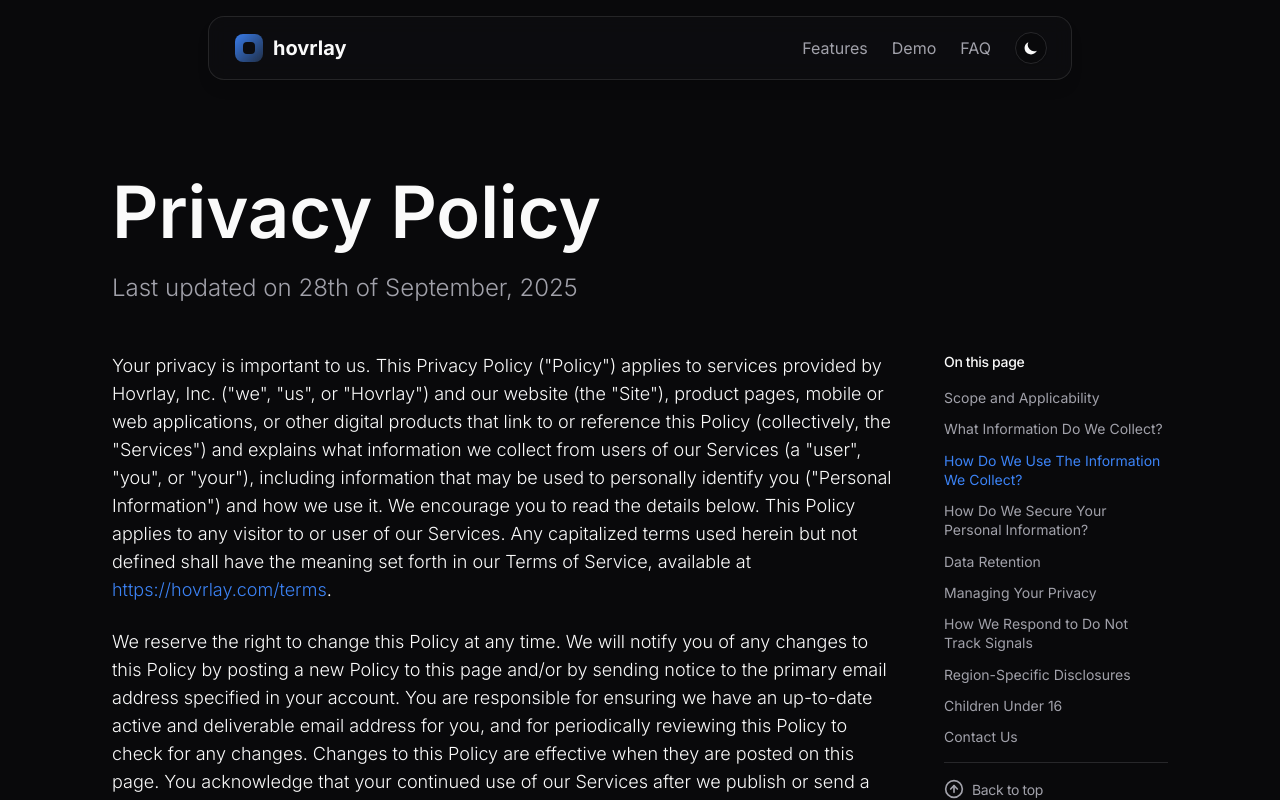
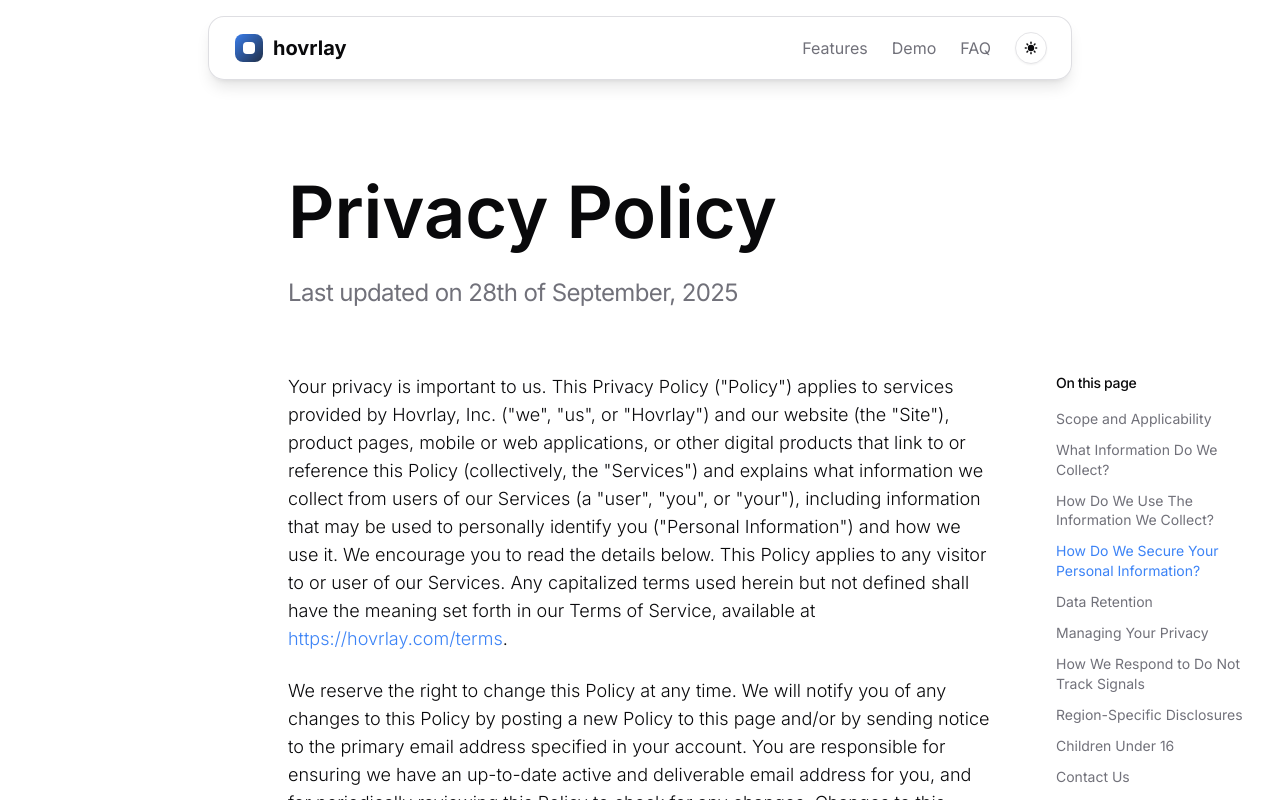
Before and after one commit to hovrlay/hovrlay-website, a React (Vite) app: page /privacy-policy in a window 1280 px wide. Shown: the top 800 px of the page. Built offline with nearby package versions, Linux system fonts and the light colour scheme; the HTML template or start-up script is replaced by a standard one.

Commit message:
Fixed CSS of privacy policy and TOS

```diff
--- a/index.html
+++ b/index.html
@@ -1,5 +1,5 @@
 <!doctype html>
-<html lang="en" class="dark">
+<html lang="en">
   <head>
     <meta charset="UTF-8" />
     <meta name="viewport" content="width=device-width, initial-scale=1.0" />
--- a/src/pages/PrivacyPolicy.tsx
+++ b/src/pages/PrivacyPolicy.tsx
@@ -58,17 +58,16 @@ const PrivacyPolicy = () => {
   }, []);
 
   return (
-    <div className="max-w-6xl mx-auto px-4 sm:px-6 md:px-8 lg:px-12 py-8 sm:py-10 md:py-12 mt-16 sm:mt-20 md:mt-24 lg:mt-32 lg:mr-16">
-      <div className="text-left mb-8 sm:mb-10 md:mb-12">
-        <h1 className="text-3xl sm:text-4xl md:text-5xl lg:text-7xl font-semibold text-foreground mb-4 sm:mb-6">Privacy Policy</h1>
-        <p className="text-lg md:text-2xl font-light text-muted-foreground">
-          Last updated on 28th of September, 2025
-        </p>
-      </div>
+    <div className="relative mx-auto flex max-w-7xl flex-col px-5 md:px-8 py-8 sm:py-10 md:py-12 mt-16 sm:mt-20 md:mt-24 lg:mt-32">
+      <article className="ml-auto grid max-w-5xl grow grid-cols-1 gap-10 md:gap-16 lg:grid-cols-[auto_12rem] xl:pl-16">
+        <header className="flex flex-col gap-1">
+          <h1 className="text-3xl sm:text-4xl md:text-5xl lg:text-7xl font-semibold text-foreground mb-4 sm:mb-6">Privacy Policy</h1>
+          <div className="flex flex-col gap-1 text-lg leading-snug tracking-tight text-muted-foreground lg:text-2xl lg:leading-snug">
+            <p>Last updated on 28th of September, 2025</p>
+          </div>
+        </header>
 
-      <div className="grid grid-cols-1 lg:grid-cols-4 gap-8">
-        {/* Main Content */}
-        <div className="lg:col-span-3">
+        <div className="col-start-1">
 
           <div className="mb-8 sm:mb-10 md:mb-12">
             <p className="text-medium md:text-lg text-foreground mb-4 sm:mb-6 leading-relaxed font-light">
@@ -98,7 +97,6 @@ const PrivacyPolicy = () => {
             </p>
           </div>
 
-      <div className="max-w-none">
         <section id="what-information-do-we-collect" className="mb-6 sm:mb-8 md:mb-10">
           <h2 className="text-2xl md:text-3xl font-semibold text-foreground mb-3 sm:mb-4 md:mb-6">What Information Do We Collect?</h2>
 
@@ -317,11 +315,10 @@ const PrivacyPolicy = () => {
             </a>
           </p>
         </section>
-          </div>
         </div>
 
         {/* Table of Contents - Hidden on mobile, visible on lg+ */}
-        <aside className="lg:col-span-1 hidden lg:block lg:ml-4">
+        <aside className="hidden lg:block">
           <nav className="sticky top-32 space-y-4" aria-label="On this page">
             <h2 className="text-sm font-medium tracking-tight text-foreground">On this page</h2>
             <ol className="flex flex-col gap-y-3">
@@ -456,7 +453,7 @@ const PrivacyPolicy = () => {
             </button>
           </nav>
         </aside>
-      </div>
+      </article>
     </div>
   );
 };
--- a/src/pages/TermsOfService.tsx
+++ b/src/pages/TermsOfService.tsx
@@ -60,17 +60,16 @@ const TermsOfService = () => {
   }, []);
 
   return (
-    <div className="max-w-6xl mx-auto px-4 sm:px-6 md:px-8 lg:px-12 py-8 sm:py-10 md:py-12 mt-16 sm:mt-20 md:mt-24 lg:mt-32 lg:mr-16">
-      <div className="text-left mb-8 sm:mb-10 md:mb-12">
-        <h1 className="text-3xl sm:text-4xl md:text-5xl lg:text-7xl font-semibold text-foreground mb-4 sm:mb-6">Terms of Service</h1>
-        <p className="text-lg md:text-2xl font-light text-muted-foreground">
-          Last updated on 28th of September, 2025
-        </p>
-      </div>
+    <div className="relative mx-auto flex max-w-7xl flex-col px-5 md:px-8 py-8 sm:py-10 md:py-12 mt-16 sm:mt-20 md:mt-24 lg:mt-32">
+      <article className="ml-auto grid max-w-5xl grow grid-cols-1 gap-10 md:gap-16 lg:grid-cols-[auto_12rem] xl:pl-16">
+        <header className="flex flex-col gap-1">
+          <h1 className="text-3xl sm:text-4xl md:text-5xl lg:text-7xl font-semibold text-foreground mb-4 sm:mb-6">Terms of Service</h1>
+          <div className="flex flex-col gap-1 text-lg leading-snug tracking-tight text-muted-foreground lg:text-2xl lg:leading-snug">
+            <p>Last updated on 28th of September, 2025</p>
+          </div>
+        </header>
 
-      <div className="grid grid-cols-1 lg:grid-cols-4 gap-8">
-        {/* Main Content */}
-        <div className="lg:col-span-3">
+        <div className="col-start-1">
           <div className="mb-8 sm:mb-10 md:mb-12">
             <p className="text-medium md:text-lg text-foreground mb-4 sm:mb-6 leading-relaxed font-light">
               This Customer Terms of Service is entered into by and between Hovrlay ("Hovrlay") and the entity or person placing an order for or accessing any Services ("Customer" or "you"). If you are accessing or using the Services on behalf of your company, you represent that you are authorized to accept this Agreement on behalf of your company, and all references to "you" or "Customer" reference your company. <strong>Please note that if you sign up for the Services using an email address from your employer or another entity, then (1) you will be deemed to represent such party, (2) your acceptance will bind your employer or that entity to these terms, and (3) the words "Customer", "you" or "your" in this Agreement will refer to your employer or that entity.</strong>
@@ -331,7 +330,7 @@ const TermsOfService = () => {
         </div>
 
         {/* Table of Contents - Hidden on mobile, visible on lg+ */}
-        <aside className="lg:col-span-1 hidden lg:block lg:ml-4">
+        <aside className="hidden lg:block">
           <nav className="sticky top-32 space-y-4" aria-label="On this page">
             <h2 className="text-sm font-medium tracking-tight text-foreground">On this page</h2>
             <ol className="flex flex-col gap-y-3">
@@ -490,7 +489,7 @@ const TermsOfService = () => {
             </button>
           </nav>
         </aside>
-      </div>
+      </article>
     </div>
   );
 };
```
